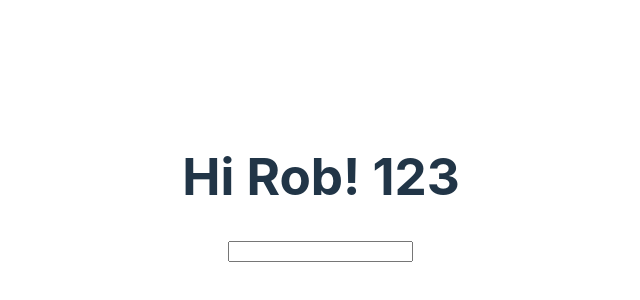
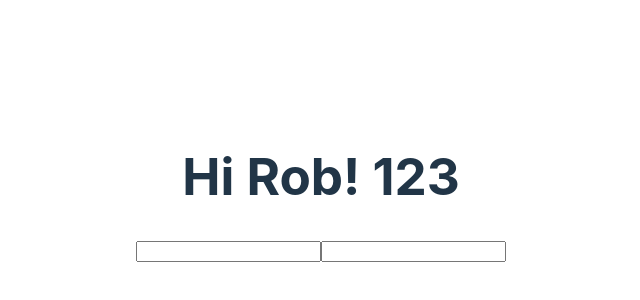
Before and after one commit to AlMahfuzKhanD/react-js-practice, a React (Vite) app in the folder react-by-code-stoic/: page / in a window 1280 px wide. Shown: the part 212-512 px from the top of the page, without its empty margins (319-959 px from the left). Built offline with nearby package versions, Linux system fonts and the light colour scheme.

Commit message:
multiple input field handling done

```diff
--- a/react-by-code-stoic/src/components/Form.jsx
+++ b/react-by-code-stoic/src/components/Form.jsx
@@ -1,7 +1,7 @@
 import { useState } from "react";
 
 export default function Form() {
-  const [name, setName] = useState("");
+  const [name, setName] = useState({ firstName: "", lastName: "" });
   //   function handleChange(e) {
   //     setName(e.target.value);
   //   }
@@ -12,9 +12,14 @@
           //   onChange={function demo(e) {
           //     return handleChange(e);
           //   }}
-          onChange={(e) => setName(e.target.value)}
+          onChange={(e) => setName({ ...name, firstName: e.target.value })}
           type="text"
-          value={name}
+          value={name.firstName}
+        />
+        <input
+          type="text"
+          onChange={(e) => setName({ ...name, lastName: e.target.value })}
+          value={name.lastName}
         />
       </form>
     </div>
```
